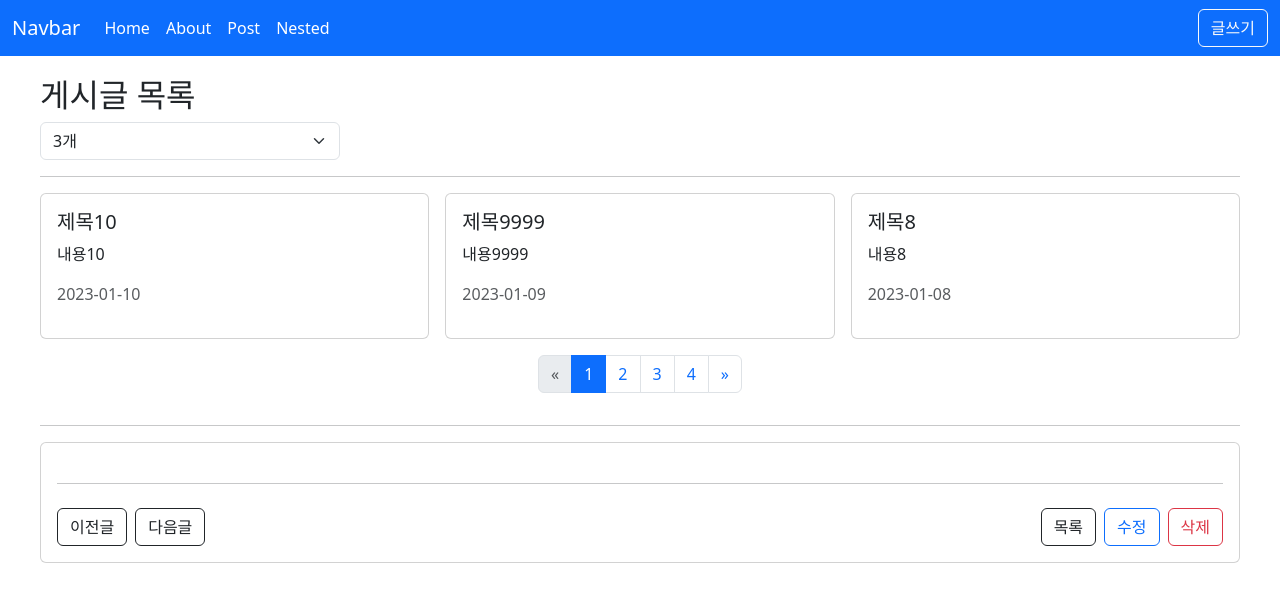
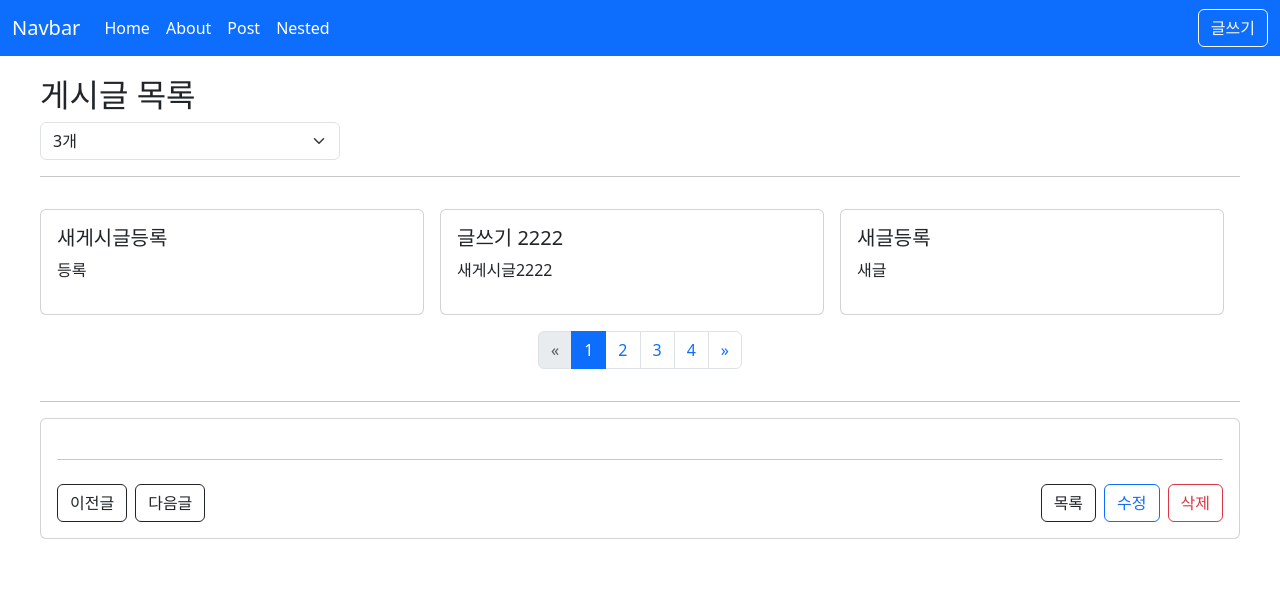
Before and after one commit to softBUD/vue-board, a Vue app: page /posts in a window 1280 px wide. Shown: the top 602 px of the page. Built offline with nearby package versions, Linux system fonts and the light colour scheme; data requests are answered from the project's data file.

Commit message:
경고창 컴포넌트 추가

```diff
--- a/db.json
+++ b/db.json
@@ -1,70 +1,63 @@
 {
   "posts": [
-    {
-      "id": 1,
-      "title": "제목1",
-      "content": "내용1",
-      "createdAt": "2023-01-01"
-    },
-    {
-      "id": 2,
-      "title": "제목1",
-      "content": "내용1",
-      "createdAt": "2023-01-01"
-    },
-    {
-      "id": 3,
-      "title": "제목2",
-      "content": "내용2",
-      "createdAt": "2023-01-02"
-    },
-    {
-      "id": 4,
-      "title": "제목4",
-      "content": "내용4",
-      "createdAt": "2023-01-04"
-    },
-    {
-      "id": 5,
-      "title": "제목5",
-      "content": "내용5",
-      "createdAt": "2023-01-05"
-    },
-    {
-      "id": 6,
-      "title": "제목6",
-      "content": "내용6",
-      "createdAt": "2023-01-06"
-    },
-    {
-      "id": 7,
-      "title": "제목7",
-      "content": "내용7",
-      "createdAt": "2023-01-07"
-    },
-    {
-      "id": 8,
-      "title": "제목8",
-      "content": "내용8",
-      "createdAt": "2023-01-08"
-    },
-    {
-      "title": "제목9999",
-      "content": "내용9999",
-      "createdAt": "2023-01-09",
-      "id": 9
-    },
-    {
-      "id": 10,
-      "title": "제목10",
-      "content": "내용10",
-      "createdAt": "2023-01-10"
-    },
     {
       "title": "새게시글등록",
       "content": "등록",
       "createAt": 1710321815100,
       "id": 11
+    },
+    {
+      "title": "글쓰기 2222",
+      "content": "새게시글2222",
+      "createAt": 1710390640338,
+      "id": 12
+    },
+    {
+      "title": "새글등록",
+      "content": "새글",
+      "id": 13
+    },
+    {
+      "title": "새 글4",
+      "content": "새글번호4",
+      "createAt": 1710401515754,
+      "id": 14
+    },
+    {
+      "title": "글쓰기 55",
+      "content": "내용 5555",
+      "createAt": 1710402138081,
+      "id": 15
+    },
+    {
+      "title": "ㅎㅎㅎㅎㅎ",
+      "content": "ㄱㄱㅀ롲ㅇㄹㄴ",
+      "createAt": 1710489738829,
+      "id": 16
+    },
+    {
+      "title": "67ㅅ홓",
+      "content": "ㅀ롤ㄴㄴㅇㅎ",
+      "createAt": 1710489758226,
+      "id": 17
+    },
+    {
+      "title": "새글입니다",
+      "content": "새글",
+      "createAt": 1710489783151,
+      "id": 18
+    },
+    {
+      "title": "ㅎㅎㅎㅎ",
+      "content": "ㅎㅎㅎㅎㅎ",
+      "createAt": 1710491003342,
+      "id": 19
+    },
+    {
+      "title": "00000",
+      "content": "000000",
+      "createAt": 1710491033307,
+      "id": 20
     }
   ]
 }
--- /dev/null
+++ b/src/components/AppAlert.vue
@@ -0,0 +1,35 @@
+<template>
+	<div v-if="show" class="alert app-alert" :class="styleColor" role="alert">
+		{{ message }}
+	</div>
+</template>
+
+<script setup>
+import { computed } from 'vue';
+const props = defineProps({
+	show: {
+		type: Boolean,
+	},
+	message: {
+		type: String,
+		required: true,
+	},
+	type: {
+		type: String,
+		default: '',
+		validator: value => ['success', 'error'].includes(value),
+	},
+});
+
+const styleColor = computed(() =>
+	props.type === 'error' ? 'alert-danger' : 'alert-success',
+);
+</script>
+
+<style scoped>
+.app-alert {
+	position: fixed;
+	top: 10px;
+	right: 10px;
+}
+</style>
--- /dev/null
+++ b/src/components/AppGrid.vue
@@ -0,0 +1,21 @@
+<template>
+	<div class="row g-3">
+		<div v-for="(item, index) in items" :key="index" class="col-4">
+			<slot :item="item" :index="index"></slot>
+		</div>
+	</div>
+</template>
+
+<script setup>
+defineProps({
+	items: {
+		type: Array,
+		required: true,
+	},
+	colClass: {
+		default: 'col-4',
+	},
+});
+</script>
+
+<style lang="scss" scoped></style>
--- /dev/null
+++ b/src/components/AppPagination.vue
@@ -0,0 +1,64 @@
+<template>
+	<nav aria-label="Page navigation example">
+		<ul class="pagination justify-content-center">
+			<li class="page-item">
+				<a
+					:class="isPrevPage"
+					class="page-link"
+					@click.prevent="$emit('page', currentPage - 1)"
+					aria-label="Previous"
+				>
+					<span aria-hidden="true">&laquo;</span>
+				</a>
+			</li>
+			<li
+				class="page-item"
+				v-for="page in pageCount"
+				:key="page"
+				:class="{ active: currentPage === page }"
+			>
+				<a class="page-link" @click.prevent="$emit('page', page)">{{ page }}</a>
+			</li>
+			<li class="page-item" :class="isNextPage">
+				<a
+					class="page-link"
+					@click.prevent="$emit('page', currentPage + 1)"
+					aria-label="Next"
+				>
+					<span aria-hidden="true">&raquo;</span>
+				</a>
+			</li>
+		</ul>
+	</nav>
+</template>
+
+<script setup>
+import { computed } from 'vue';
+
+const props = defineProps({
+	currentPage: {
+		type: Number,
+		required: true,
+	},
+	pageCount: {
+		type: Number,
+		required: true,
+	},
+});
+
+defineEmits(['page']);
+
+const isPrevPage = computed(() => {
+	return { disabled: !(props.currentPage > 1) };
+});
+
+const isNextPage = computed(() => {
+	return { disabled: !(props.currentPage < props.pageCount) };
+});
+
+// props를 자식 컴포넌트에서 변경해야할경우?
+// emit을 사용함. 'page라는 이벤트를 emit으로 선언하였음.'
+// 부모 컴포넌트인 PostListPage에 page라는 값을 보내서 params로 선언한 상태값의 값을 갱신
+</script>
+
+<style lang="scss" scoped></style>
--- a/src/views/HomeView.vue
+++ b/src/views/HomeView.vue
@@ -2,10 +2,18 @@
 	<div>
 		<h3>Home View</h3>
 	</div>
+	<hr />
+	<AppGrid :items="items" v-slot="{ item }">
+		<AppCard>{{ item }}</AppCard>
+	</AppGrid>
+	<!-- v-slot은 array 타입의 값을 전달하면 값 추론 기능에 의하여 반복문 형태로 UI를 보여준다 -->
 </template>
 
-<script>
-export default {};
+<script setup>
+import { ref } from 'vue';
+import AppGrid from '@/components/AppGrid.vue';
+import AppCard from '@/components/AppCard.vue';
+const items = ref(['사과', '딸기', '포도', '바나나']);
 </script>
 
 <style scoped></style>
--- a/src/views/posts/PostCreateView.vue
+++ b/src/views/posts/PostCreateView.vue
@@ -20,6 +20,7 @@
 				</div>
 			</template>
 		</PostForm>
+		<AppAlert :show="show" :message="message" :type="alertType"></AppAlert>
 	</div>
 </template>
 <script setup>
@@ -27,6 +28,7 @@ import PostForm from '@/components/posts/PostForm.vue';
 import { useRouter } from 'vue-router';
 import { createPost } from '@/api/posts';
 import { ref } from 'vue';
+import AppAlert from '@/components/AppAlert.vue';
 
 const router = useRouter();
 const form = ref({
@@ -41,13 +43,29 @@ const submit = async () => {
 			createAt: Date.now(),
 		};
 		await createPost(data);
-		router.push({ name: 'PostList' });
+		showAlert('저장 완료되었습니다.', 'success');
+		// router.push({ name: 'PostList' });
 	} catch (error) {
-		console.error(error);
+		// console.error(error);
+		showAlert('네트워크오류가 발생했습니다.');
 	}
 };
 
 const pushListPage = () => router.push({ name: 'PostList' });
+
+const show = ref(false);
+const message = ref('');
+const alertType = ref('');
+
+const showAlert = (text, type = 'error') => {
+	message.value = text;
+	show.value = true;
+	alertType.value = type;
+	setTimeout(() => {
+		show.value = false;
+		message.value = '';
+	}, 2000);
+};
 </script>
 
 <style scoped></style>
--- a/src/views/posts/PostDetailView.vue
+++ b/src/views/posts/PostDetailView.vue
@@ -35,7 +35,7 @@ import { getPostById, deletePost } from '@/api/posts';
 import { ref } from 'vue';
 
 const props = defineProps({
-	id: String,
+	id: [String, Number],
 });
 
 const router = useRouter();
--- a/src/views/posts/PostEditView.vue
+++ b/src/views/posts/PostEditView.vue
@@ -2,35 +2,29 @@
 	<div>
 		<h2>게시글 수정</h2>
 		<hr />
-		<form @submit.prevent="edit">
-			<div class="mb-3">
-				<label for="title" class="form-label">제목</label>
-				<input type="text" v-model="form.title" class="form-control" />
-			</div>
-			<div class="mb-3">
-				<label for="content" class="form-label">내용</label>
-				<textarea
-					class="form-control"
-					v-model="form.content"
-					id="content"
-					rows="3"
-				></textarea>
-			</div>
+		<PostForm
+			v-model:title="form.title"
+			v-model:content="form.content"
+			@submit.prevent="edit"
+		>
+			<template #actions>
 				<div>
 					<button
 						type="button"
-					class="btn btn-outline-danger me-2"
+						class="btn btn-outline-dark me-2"
 						@click="pushDetailPage"
 					>
 						취소
 					</button>
 					<button type="submit" class="btn btn-primary">저장</button>
 				</div>
-		</form>
+			</template>
+		</PostForm>
 	</div>
 </template>
 
 <script setup>
+import PostForm from '@/components/posts/PostForm.vue';
 import { useRoute, useRouter } from 'vue-router';
 import { getPostById, updatePost } from '@/api/posts';
 import { ref } from 'vue';
--- a/src/views/posts/PostListView.vue
+++ b/src/views/posts/PostListView.vue
@@ -10,15 +10,17 @@
 		</div>
 		<hr />
 		<div class="row g-3">
-			<div v-for="post in posts" :key="post.id" class="col-4">
-				<PostItem
-					:title="post.title"
-					:content="post.content"
-					:created-at="post.createdAt"
-					@click="pushPage(post.id)"
-				></PostItem>
-			</div>
-			<nav aria-label="Page navigation example">
+			<AppGrid :items="posts">
+				<template v-slot="{ item }">
+					<PostItem
+						:title="item.title"
+						:content="item.content"
+						:created-at="item.createdAt"
+						@click="pushPage(item.id)"
+					></PostItem>
+				</template>
+			</AppGrid>
+			<!-- <nav aria-label="Page navigation example">
 				<ul class="pagination justify-content-center">
 					<li class="page-item">
 						<a
@@ -53,7 +55,12 @@
 						</a>
 					</li>
 				</ul>
-			</nav>
+			</nav> -->
+			<AppPagination
+				:current-page="params._page"
+				:page-count="pageCount"
+				@page="page => (params._page = page)"
+			></AppPagination>
 		</div>
 		<hr />
 		<AppCard>
@@ -63,6 +70,8 @@
 </template>
 
 <script setup>
+import AppPagination from '@/components/AppPagination.vue';
+import AppGrid from '@/components/AppGrid.vue';
 import PostItem from '@/components/posts/PostItem.vue';
 import { computed, ref, watchEffect, watch } from 'vue';
 import { useRouter } from 'vue-router';
```
Lines whose indentation alone changed are shown as unchanged.
